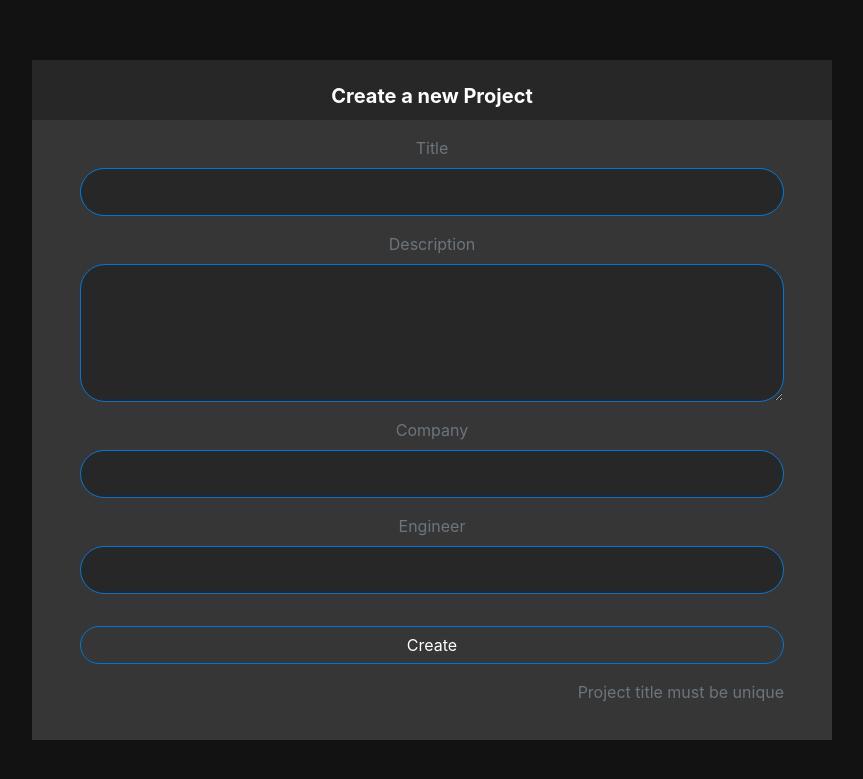
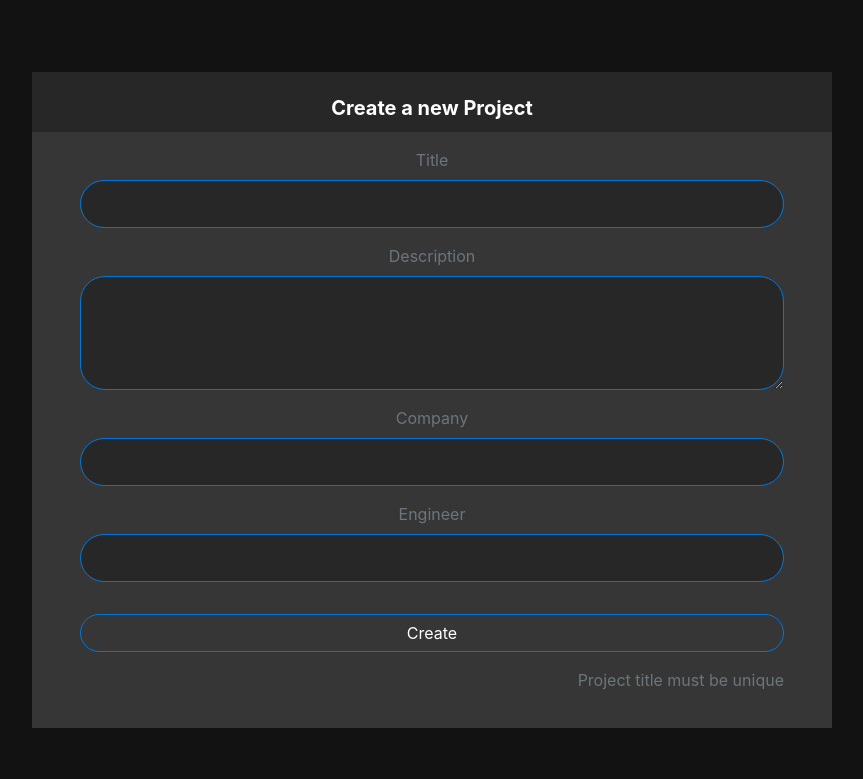
Before and after one commit to vaidasal/AnalyserX, a Flask app: page /new_project in a window 1280 px wide. Shown: the top 779 px of the page, without its empty margins (208-1071 px from the left). Run offline with Flask 2, Linux system fonts and the light colour scheme; some libraries are stand-ins or nearby versions.

Commit message:
textarea font size smaller, input text center

```diff
--- a/analyser/static/style.css
+++ b/analyser/static/style.css
@@ -1,4 +1,12 @@
 p { text-align: center }
+
+textarea {
+    font-size: 1em !important;
+}
+
+input[type=text] {
+    text-align: center;
+}
 
 h2 {
   color: #FFFFFF;
```
